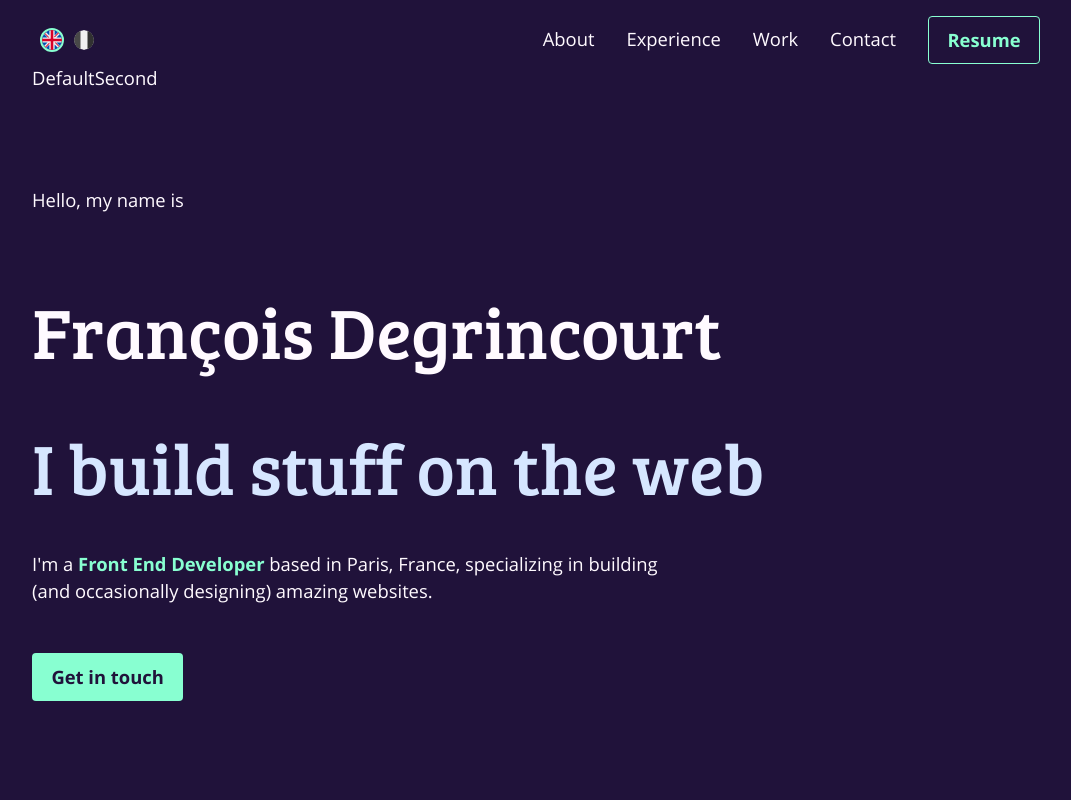
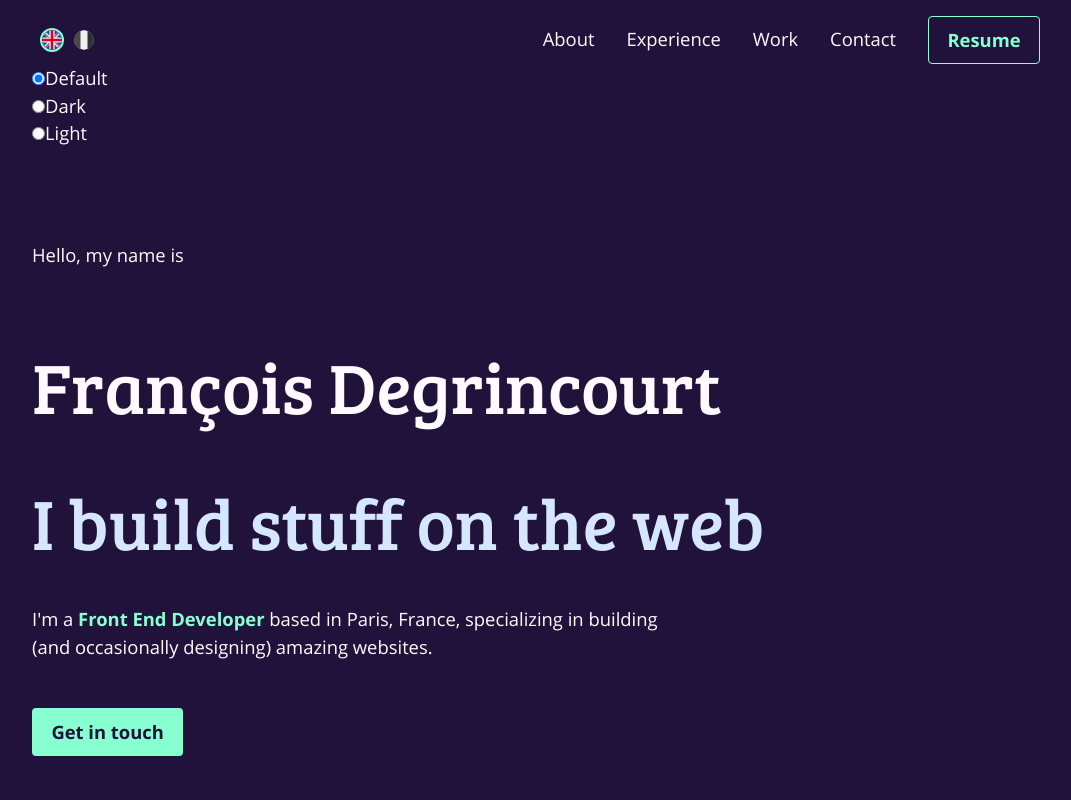
Before and after one commit to fr2Dev/portfolio-v3, a React (Create React App) app: page / in a window 1280 px wide. Shown: the top 800 px of the page, without its empty margins (104-1175 px from the left). Built offline with nearby package versions, Linux system fonts and the light colour scheme.

Commit message:
[ADD] Theme picker logic

```diff
--- a/src/App.tsx
+++ b/src/App.tsx
@@ -1,7 +1,7 @@
 import React from 'react';
 import { ThemeProvider } from 'styled-components';
 import { GlobalStyle } from './style';
-import { defaultTheme, secondaryTheme } from './style/theme';
+import { useTheme } from './hooks';
 import { MainWrapper, Container } from './components/layouts';
 import {
   Header,
@@ -12,15 +12,14 @@ import {
   SectionContact,
   Footer,
 } from './components/blocks';
+import { ThemePicker } from './components';
 import './style/fonts.css';
 
 const isChrome = /chrome/i.test(navigator.userAgent);
 const classBrowser = !isChrome ? 'not-chrome' : '';
 
 const App = () => {
-  const [theme, setTheme] = React.useState(defaultTheme);
-  const resetTheme = () => setTheme(defaultTheme);
-  const updateTheme = () => setTheme(secondaryTheme);
+  const { theme, updateTheme } = useTheme();
   const { borderRadius, base, palette } = theme;
 
   return (
@@ -30,8 +29,7 @@ const App = () => {
         <Container className="App">
           <Header />
           <main>
-            <button onClick={resetTheme}>Default</button>
-            <button onClick={updateTheme}>Second</button>
+            <ThemePicker updateTheme={updateTheme} />
             <SectionHero />
             <SectionAbout />
             <SectionExperiences />
--- a/src/components/index.ts
+++ b/src/components/index.ts
@@ -8,3 +8,4 @@ export { default as Experience } from './experience';
 export { default as ScrollButton } from './scrollButton';
 export { default as AnimationOnScroll } from './animationOnScroll';
 export { default as SuspenseLoader } from './suspenseLoader';
+export { default as ThemePicker } from './themePicker';
--- /dev/null
+++ b/src/components/themePicker.tsx
@@ -0,0 +1,57 @@
+import React, { useState } from 'react';
+import { Theme } from '../definitions/types';
+
+interface ThemePickerProps {
+  updateTheme: (value: Theme) => void;
+}
+
+const ThemePicker = (props: ThemePickerProps) => {
+  const { updateTheme } = props;
+  const [activeTheme, setActiveTheme] = useState('default');
+  const handleChange = (e: React.ChangeEvent<HTMLInputElement>) => {
+    const value = e.currentTarget.value as Theme;
+    setActiveTheme(value);
+    updateTheme(value);
+  };
+  return (
+    <div>
+      <div>
+        <input
+          type="radio"
+          id="default"
+          name="theme"
+          onChange={handleChange}
+          value="default"
+          checked={activeTheme === 'default'}
+        />
+        <label htmlFor="default">Default</label>
+      </div>
+
+      <div>
+        <input
+          type="radio"
+          id="dark"
+          name="theme"
+          onChange={handleChange}
+          value="dark"
+          checked={activeTheme === 'dark'}
+        />
+        <label htmlFor="dark">Dark</label>
+      </div>
+
+      <div>
+        <input
+          type="radio"
+          id="light"
+          name="theme"
+          onChange={handleChange}
+          value="light"
+          checked={activeTheme === 'light'}
+        />
+        <label htmlFor="light">Light</label>
+      </div>
+    </div>
+  );
+};
+
+export default ThemePicker;
--- /dev/null
+++ b/src/definitions/types.ts
@@ -0,0 +1 @@
+export type Theme = 'default' | 'dark' | 'light';
--- /dev/null
+++ b/src/hooks/index.ts
@@ -0,0 +1,3 @@
+export { default as useClickOutsideListenerRef } from './useClickOutsideListenerRef';
+export { default as useMedia } from './useMedia';
+export { default as useTheme } from './useTheme';
--- /dev/null
+++ b/src/hooks/useTheme.ts
@@ -0,0 +1,25 @@
+import { useState } from 'react';
+import { defaultTheme, lightTheme, darkTheme } from '../style/theme';
+import { Theme } from '../definitions/types';
+
+const useTheme = () => {
+  const [theme, setTheme] = useState(defaultTheme);
+  const updateTheme = (theme: Theme) => {
+    switch (theme) {
+      case 'dark':
+        setTheme(darkTheme);
+        break;
+
+      case 'light':
+        setTheme(lightTheme);
+        break;
+
+      default:
+        setTheme(defaultTheme);
+        break;
+    }
+  };
+  return { theme, updateTheme };
+};
+
+export default useTheme;
--- a/src/style/theme.ts
+++ b/src/style/theme.ts
@@ -25,7 +25,7 @@ export const defaultTheme: DefaultTheme = {
   },
 };
 
-export const secondaryTheme: DefaultTheme = {
+export const darkTheme: DefaultTheme = {
   ...defaultTheme,
   palette: {
     ...defaultTheme.palette,
@@ -45,4 +45,24 @@ export const secondaryTheme: DefaultTheme = {
   },
 };
 
+export const lightTheme: DefaultTheme = {
+  ...defaultTheme,
+  palette: {
+    ...defaultTheme.palette,
+    primary: {
+      main: '#eff0f3',
+      lighter: '#a7a9be',
+      contrastText: '#0d0d0d',
+    },
+    secondary: {
+      main: '#ff8e3c',
+      contrastText: '#0d0d0d',
+    },
+    tertiary: {
+      main: '#d9376e',
+      contrastText: '#0d0d0d',
+    },
+  },
+};
+
 export default defaultTheme;
```
